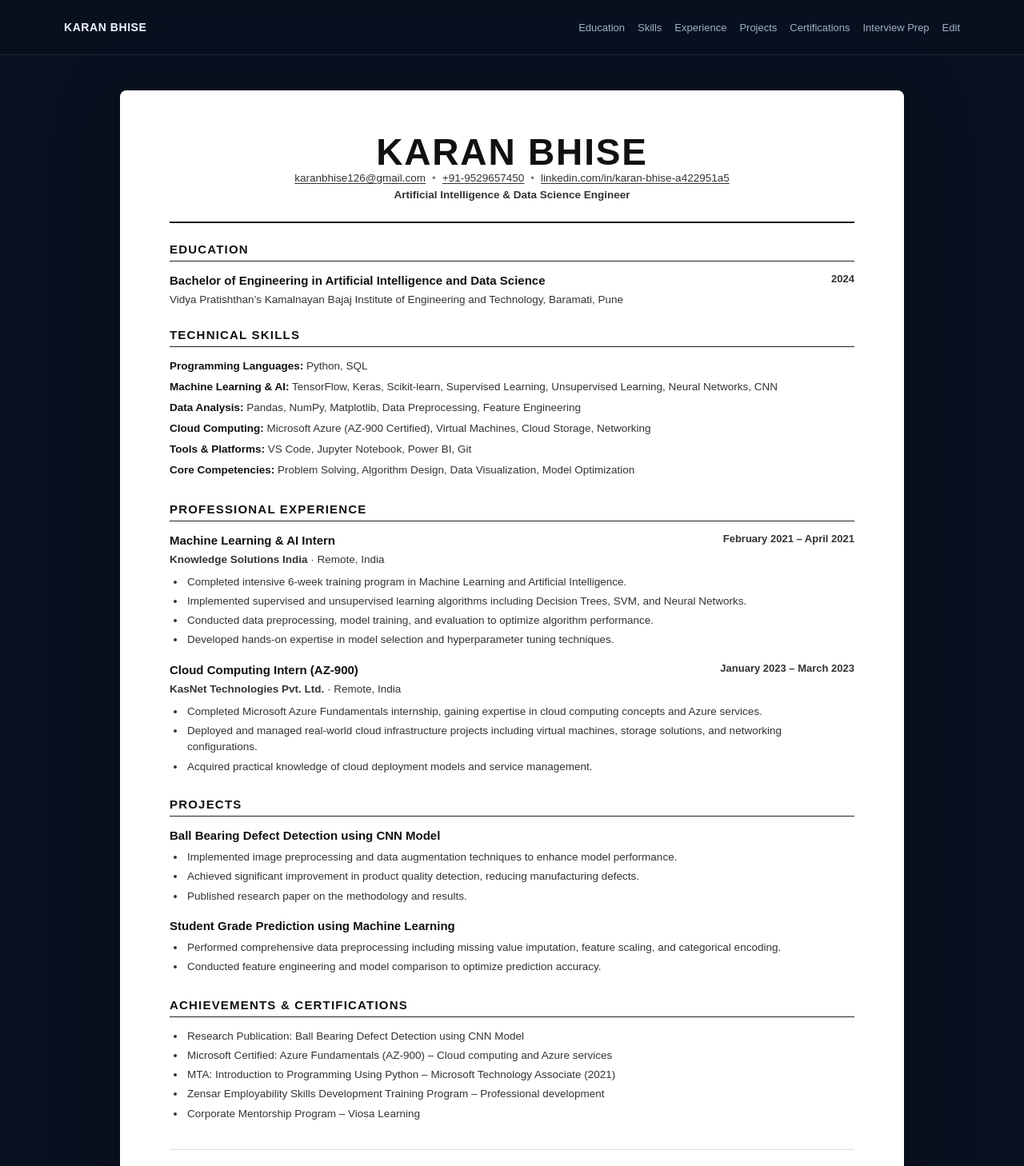
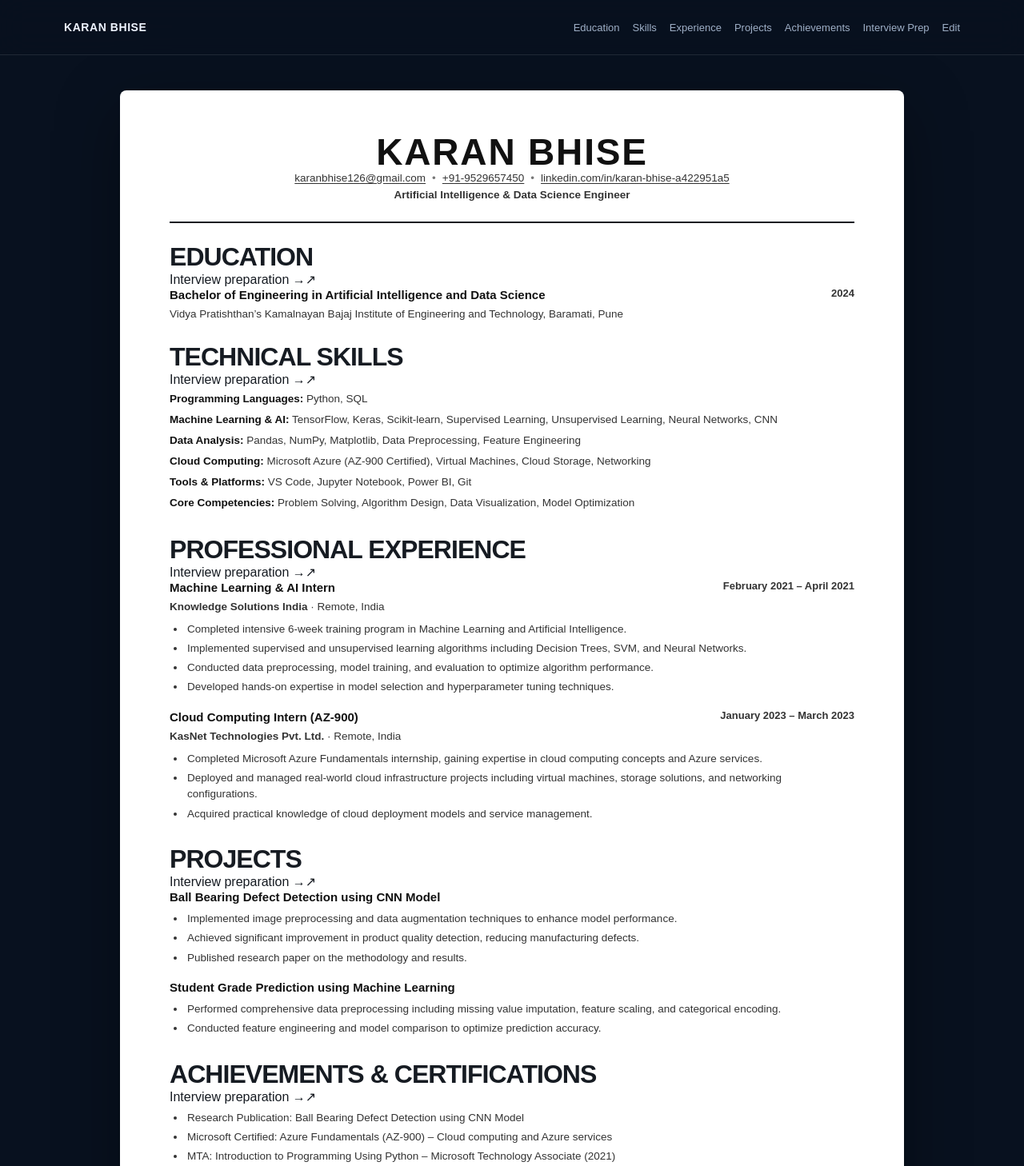
Before and after one commit to Karanaldo-07/karan-interview-prep, a Next.js app: page / in a window 1280 px wide. Shown: the top 1458 px of the page at 80% size. Built offline with nearby package versions, Linux system fonts and the light colour scheme.

Commit message:
feat: make resume sections open interview preparation pages

```diff
--- a/app/page.tsx
+++ b/app/page.tsx
@@ -4,6 +4,14 @@ import { useEffect, useState } from "react";
 import { profile as initialProfile } from "@/data/profile";
 
 type Profile = typeof initialProfile;
+
+const sectionLinks = {
+  education: "/resume/education",
+  skills: "/resume/skills",
+  experience: "/resume/experience",
+  projects: "/resume/projects",
+  certifications: "/resume/achievements",
+};
 
 export default function Home() {
   const [profile, setProfile] = useState<Profile>(initialProfile);
@@ -21,11 +29,11 @@ export default function Home() {
         <div className="container nav-inner">
           <a className="brand" href="#top">KARAN BHISE</a>
           <div className="nav-links">
-            <a href="#education">Education</a>
-            <a href="#skills">Skills</a>
-            <a href="#experience">Experience</a>
-            <a href="#projects">Projects</a>
-            <a href="#certifications">Certifications</a>
+            <a href={sectionLinks.education}>Education</a>
+            <a href={sectionLinks.skills}>Skills</a>
+            <a href={sectionLinks.experience}>Experience</a>
+            <a href={sectionLinks.projects}>Projects</a>
+            <a href={sectionLinks.certifications}>Achievements</a>
             <a href="/interview">Interview Prep</a>
             <a href="/admin">Edit</a>
           </div>
@@ -46,8 +54,11 @@ export default function Home() {
             <p className="resume-title">{profile.headline}</p>
           </header>
 
-          <section className="resume-section" id="education">
-            <h2>EDUCATION</h2>
+          <section className="resume-section resume-clickable" id="education">
+            <a className="resume-section-link" href={sectionLinks.education}>
+              <span><h2>EDUCATION</h2><span className="resume-learn-more">Interview preparation →</span></span>
+              <span className="section-arrow">↗</span>
+            </a>
             <div className="resume-row">
               <div>
                 <h3>{profile.education}</h3>
@@ -57,8 +68,11 @@ export default function Home() {
             </div>
           </section>
 
-          <section className="resume-section" id="skills">
-            <h2>TECHNICAL SKILLS</h2>
+          <section className="resume-section resume-clickable" id="skills">
+            <a className="resume-section-link" href={sectionLinks.skills}>
+              <span><h2>TECHNICAL SKILLS</h2><span className="resume-learn-more">Interview preparation →</span></span>
+              <span className="section-arrow">↗</span>
+            </a>
             <div className="resume-skills">
               {Object.entries(profile.skills).map(([group, skills]) => (
                 <p key={group}><strong>{group}:</strong> {skills.join(", ")}</p>
@@ -66,8 +80,11 @@ export default function Home() {
             </div>
           </section>
 
-          <section className="resume-section" id="experience">
-            <h2>PROFESSIONAL EXPERIENCE</h2>
+          <section className="resume-section resume-clickable" id="experience">
+            <a className="resume-section-link" href={sectionLinks.experience}>
+              <span><h2>PROFESSIONAL EXPERIENCE</h2><span className="resume-learn-more">Interview preparation →</span></span>
+              <span className="section-arrow">↗</span>
+            </a>
             {profile.experience.map((item) => (
               <article className="resume-entry" key={`${item.company}-${item.role}`}>
                 <div className="resume-row">
@@ -82,8 +99,11 @@ export default function Home() {
             ))}
           </section>
 
-          <section className="resume-section" id="projects">
-            <h2>PROJECTS</h2>
+          <section className="resume-section resume-clickable" id="projects">
+            <a className="resume-section-link" href={sectionLinks.projects}>
+              <span><h2>PROJECTS</h2><span className="resume-learn-more">Interview preparation →</span></span>
+              <span className="section-arrow">↗</span>
+            </a>
             {profile.projects.map((item) => (
               <article className="resume-entry" key={item.title}>
                 <h3>{item.title}</h3>
@@ -92,8 +112,11 @@ export default function Home() {
             ))}
           </section>
 
-          <section className="resume-section" id="certifications">
-            <h2>ACHIEVEMENTS &amp; CERTIFICATIONS</h2>
+          <section className="resume-section resume-clickable" id="certifications">
+            <a className="resume-section-link" href={sectionLinks.certifications}>
+              <span><h2>ACHIEVEMENTS &amp; CERTIFICATIONS</h2><span className="resume-learn-more">Interview preparation →</span></span>
+              <span className="section-arrow">↗</span>
+            </a>
             <ul className="resume-list">
               <li>{profile.publication}</li>
               {profile.certifications.map((item) => <li key={item}>{item}</li>)}
```
